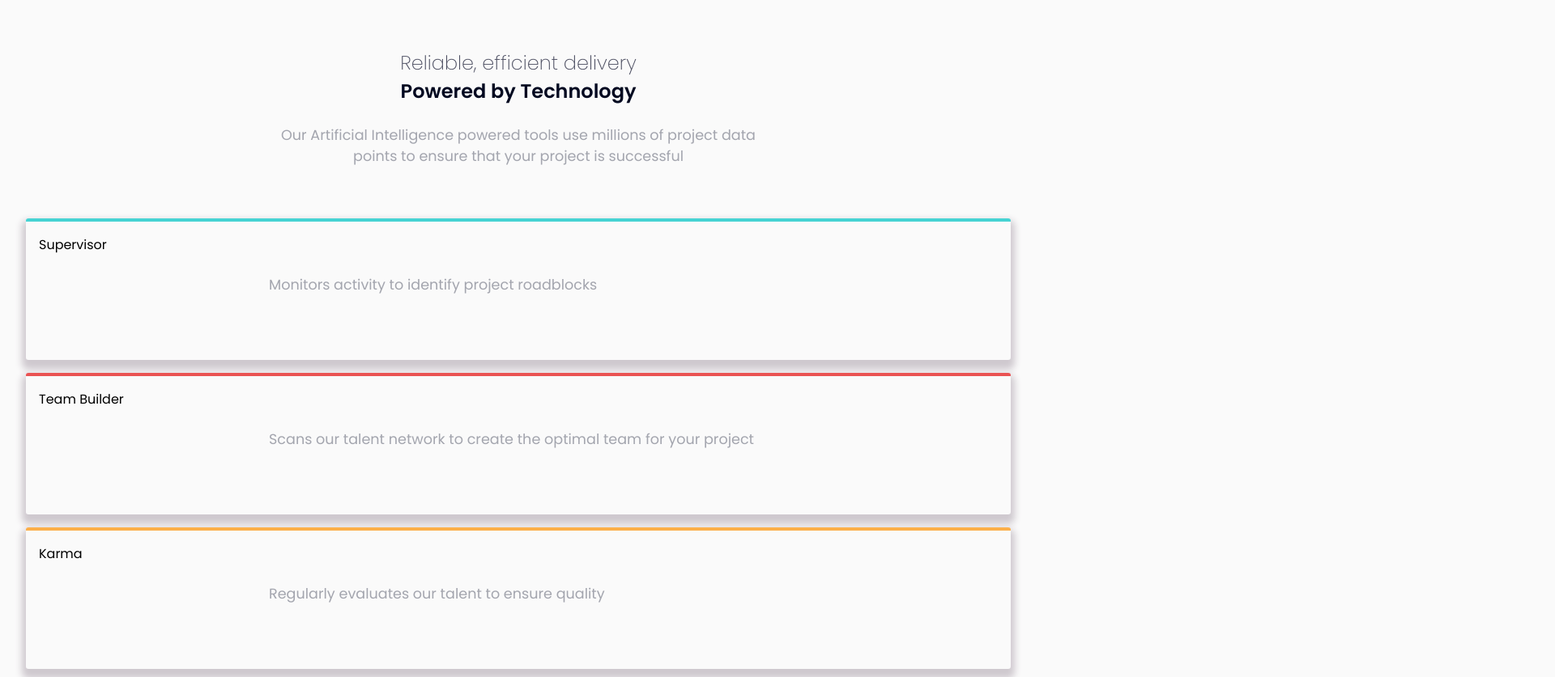
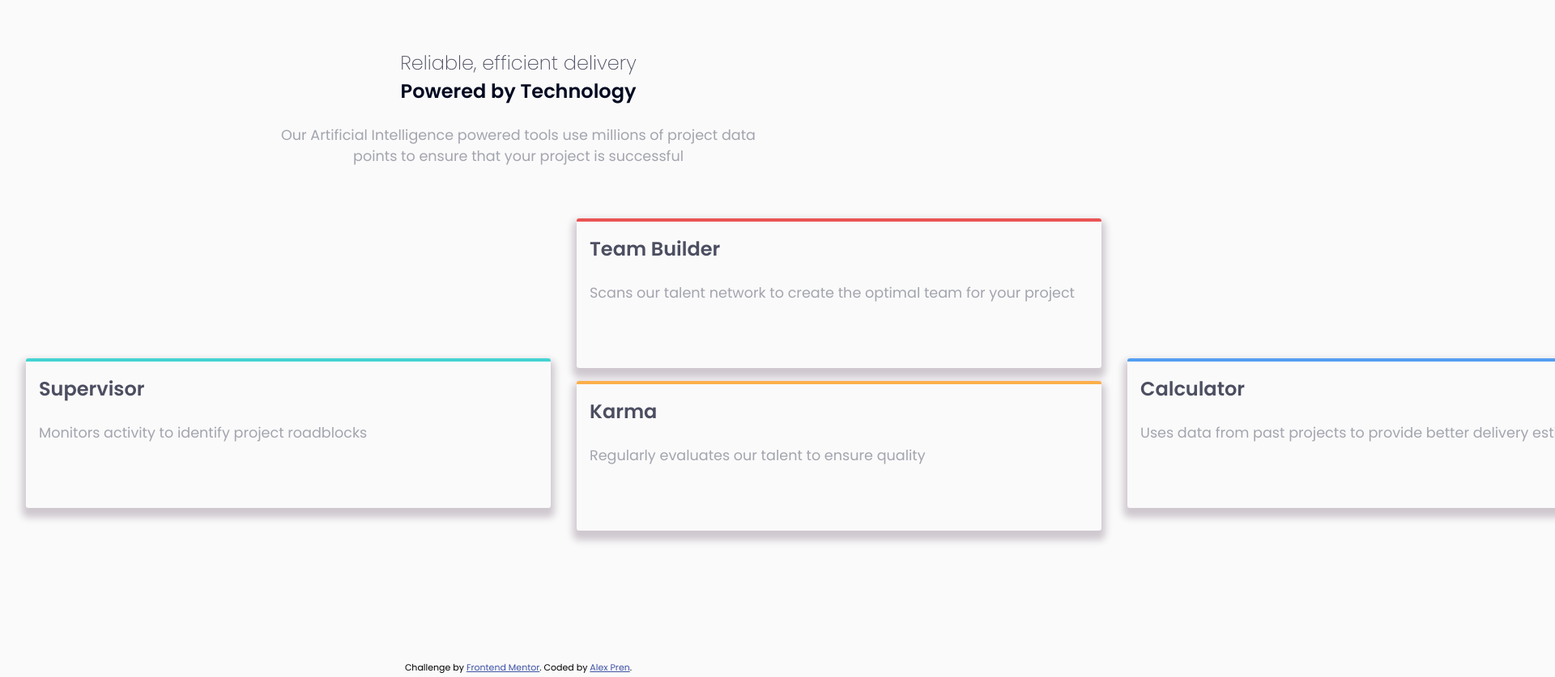
Before and after one commit to alexanderpren/fem-four-card-section, a plain HTML site: page public/index.html in a window 1280 px wide. Shown: the top 837 px of the page at 81% size, 1920 px wide, since content can reach past the window. Drawn offline with Linux system fonts and the light colour scheme.

Commit message:
using Grid

```diff
--- a/public/index.html
+++ b/public/index.html
@@ -40,10 +40,14 @@
         </p>
       </div>
     </div>
-    <!--    first card -->
+
 
     <div class="card__container-grid">
-      <div class="card__box">
+
+
+      <div class="card__container-left">
+        <!--    first card -->
+        <div class="card__box top-color-cyan">
           <div class="card__header">
             Supervisor
           </div>
@@ -53,8 +57,13 @@
             </p>
           </div>
         </div>
+
+      </div>
+
+
+      <div class="card__container-center">
         <!--    second card -->
-      <div class="card__box">
+        <div class="card__box top-color-red">
           <div class="card__header">
             Team Builder
           </div>
@@ -66,7 +75,7 @@
         </div>
 
         <!--     third card -->
-      <div class="card__box">
+        <div class="card__box top-color-orange">
           <div class="card__header">
             Karma
           </div>
@@ -76,9 +85,12 @@
             </p>
           </div>
         </div>
+      </div>
 
+
+      <div class="card__container-right">
         <!--     fourth card -->
-      <div class="card__box">
+        <div class="card__box top-color-blue">
           <div class="card__header">
             Calculator
           </div>
@@ -88,6 +100,11 @@
             </p>
           </div>
         </div>
+
+
+      </div>
+
+
 
     </div>
 
--- a/src/scss/components/_card.scss
+++ b/src/scss/components/_card.scss
@@ -3,6 +3,46 @@
     flex-direction: column;
     margin-left: 2rem;
     margin-right: 2rem;
+}
+
+.card__container-left {
+    &__card__box {
+        &:nth-child(1) {
+            border-top: 0.3rem solid $color-red;
+        }
+    }
+}
+
+@include respond-to(desktop) {
+    .card__container-grid {
+        display: grid;
+        grid-template-columns: 1fr 3fr 1fr;
+        grid-template-rows: repeat(4, 1fr);
+        column-gap: 2rem;
+        row-gap: 2rem;
+        align-items: stretch;
+        align-content: stretch;
+
+    }
+
+    .card__container-left {
+        grid-column: 1 / 2;
+        grid-row: 2 / 4;
+        align-content: center;
+    }
+
+    .card__container-center {
+        grid-column: 2 / 3;
+        grid-row: 1 / 4;
+        align-content: center;
+    }
+
+    .card__container-right {
+        grid-column: 3 / 4;
+        grid-row: 2 / 4;
+        align-content: center;
+    }
+
 }
 
 .card__box {
@@ -16,22 +56,33 @@
     margin-bottom: 1rem;
 
 
-    &:nth-child(1) {
+    &.top-color-cyan {
         border-top: 0.3rem solid $color-cyan;
     }
-    &:nth-child(2) {
+
+    &.top-color-red {
         border-top: 0.3rem solid $color-red;
     }
-    &:nth-child(3) {
+
+    &.top-color-orange {
         border-top: 0.3rem solid $color-orange;
     }
-    &:nth-child(4) {
+
+    &.top-color-blue {
         border-top: 0.3rem solid $color-blue;
     }
 
 }
 
+
 .card__color-header {
     border-color: aqua;
     border-width: 0.1rem;
 }
+
+.card__header {
+    font-weight: bold;
+    font-size: 1.5rem;
+    color: $dark-blue;
+
+}
```
Also changed, not shown: public/css/styles.css, src/scss/abstracts/_mixins.scss (line endings or trailing spaces), 1 other file. Lines whose indentation alone changed are shown as unchanged.
